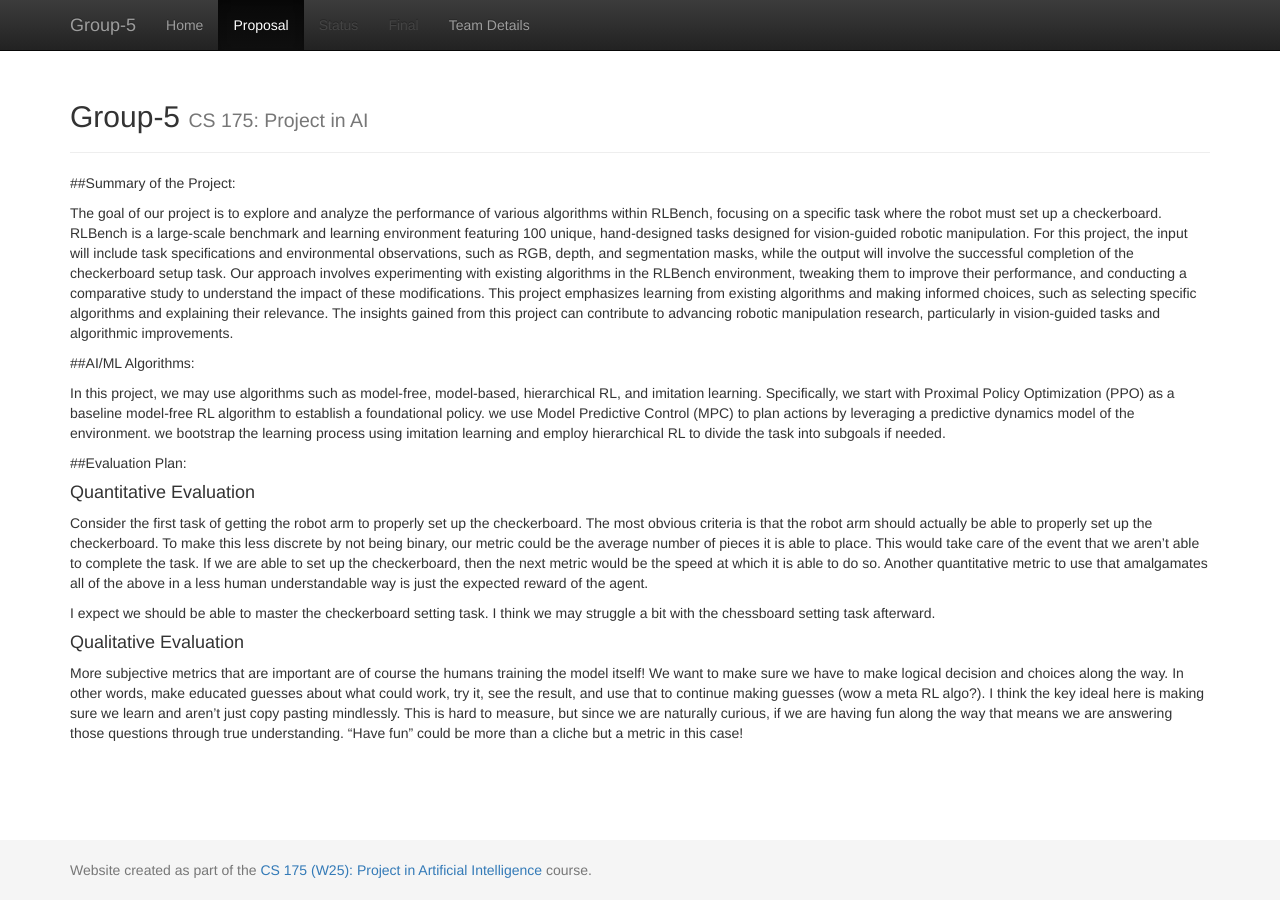
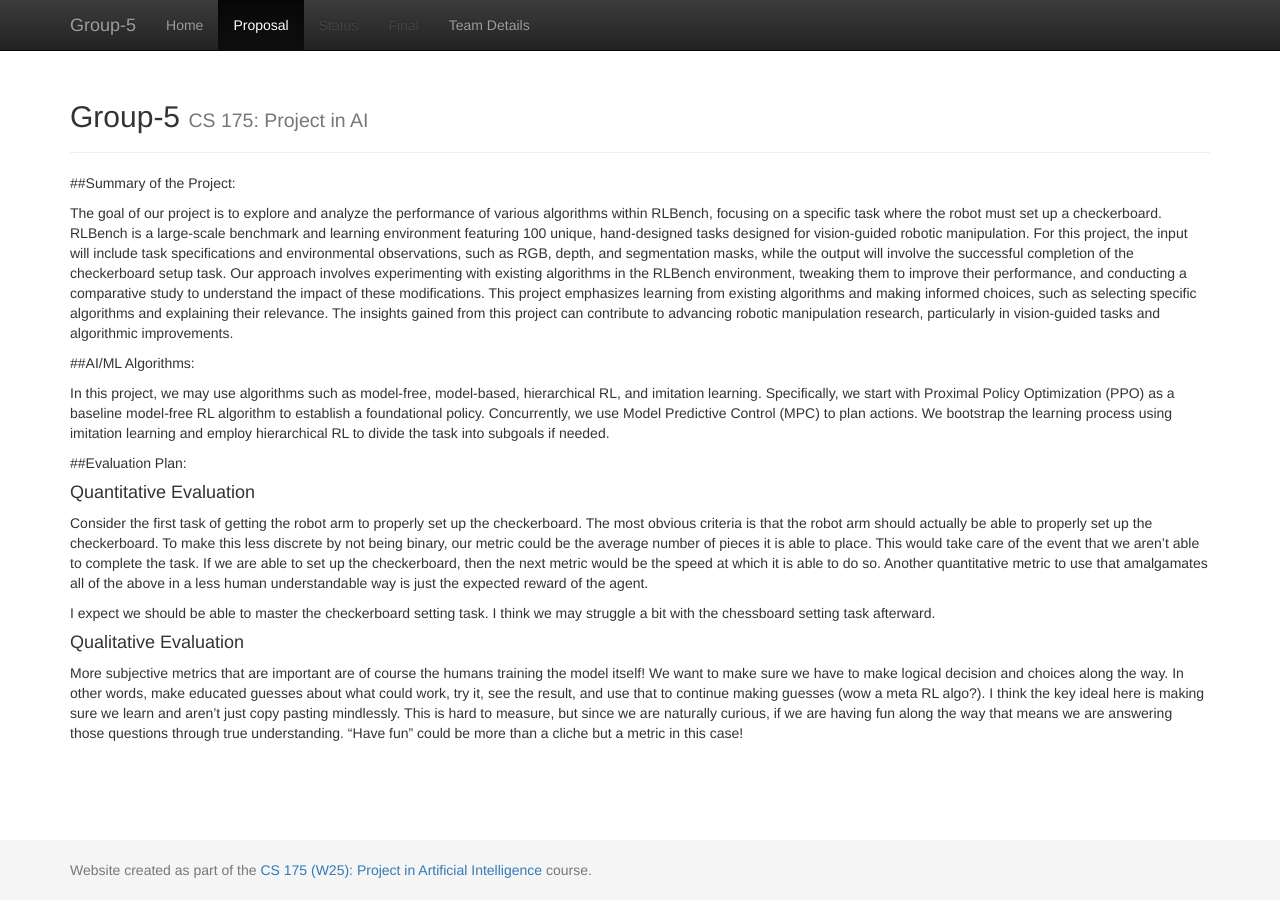
Before and after one commit to Xiaoli-Catherine/ChessBots, a Jekyll site: the page built from docs/proposal.md, in a window 1280 px wide. Built offline with Jekyll 4.4.1, drawn with Linux system fonts in a browser that asks for light colours.

Commit message:
Update proposal.md

```diff
--- a/docs/proposal.md
+++ b/docs/proposal.md
@@ -9,7 +9,7 @@
 
 ##AI/ML Algorithms:
 
-In this project, we may use algorithms such as model-free, model-based, hierarchical RL, and imitation learning. Specifically, we start with Proximal Policy Optimization (PPO) as a baseline model-free RL algorithm to establish a foundational policy. we use Model Predictive Control (MPC) to plan actions by leveraging a predictive dynamics model of the environment. we bootstrap the learning process using imitation learning and employ hierarchical RL to divide the task into subgoals if needed.
+In this project, we may use algorithms such as model-free, model-based, hierarchical RL, and imitation learning. Specifically, we start with Proximal Policy Optimization (PPO) as a baseline model-free RL algorithm to establish a foundational policy. Concurrently, we use Model Predictive Control (MPC) to plan actions. We bootstrap the learning process using imitation learning and employ hierarchical RL to divide the task into subgoals if needed.
 
 ##Evaluation Plan:
 
```
